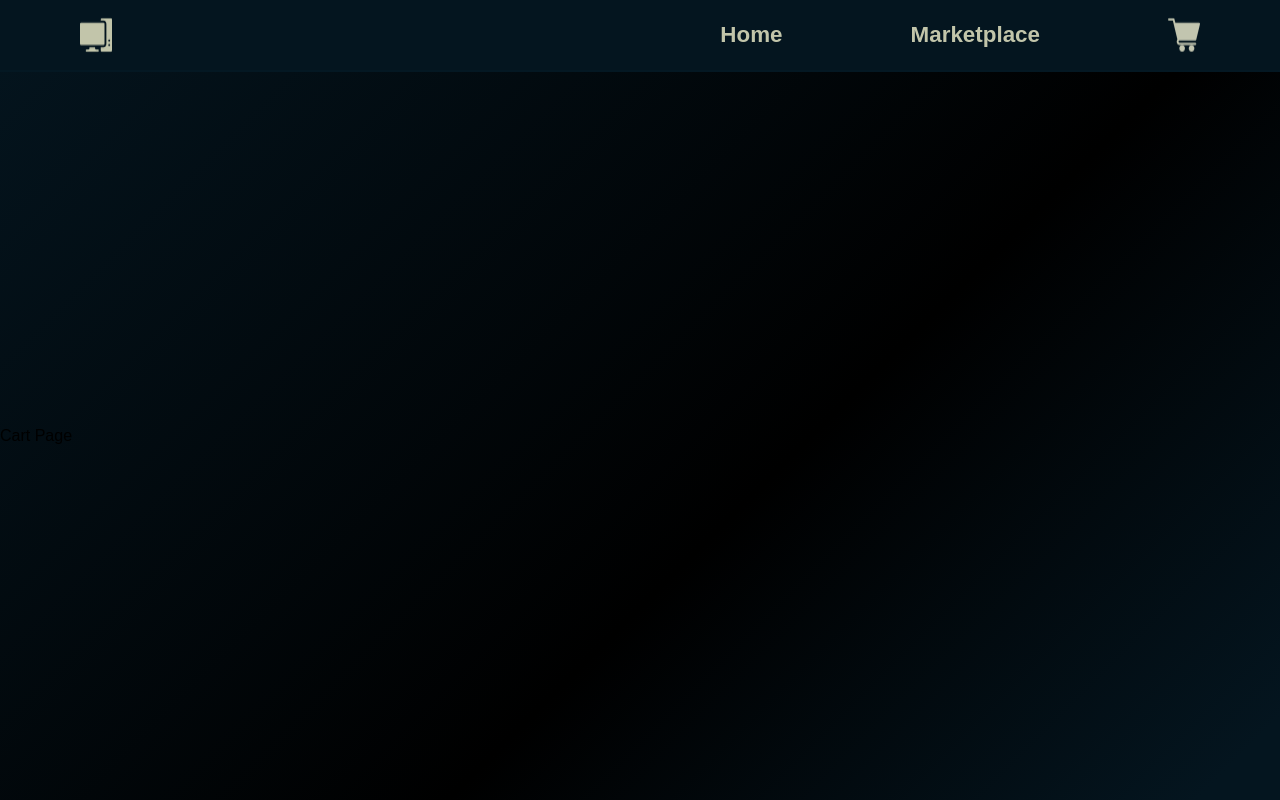
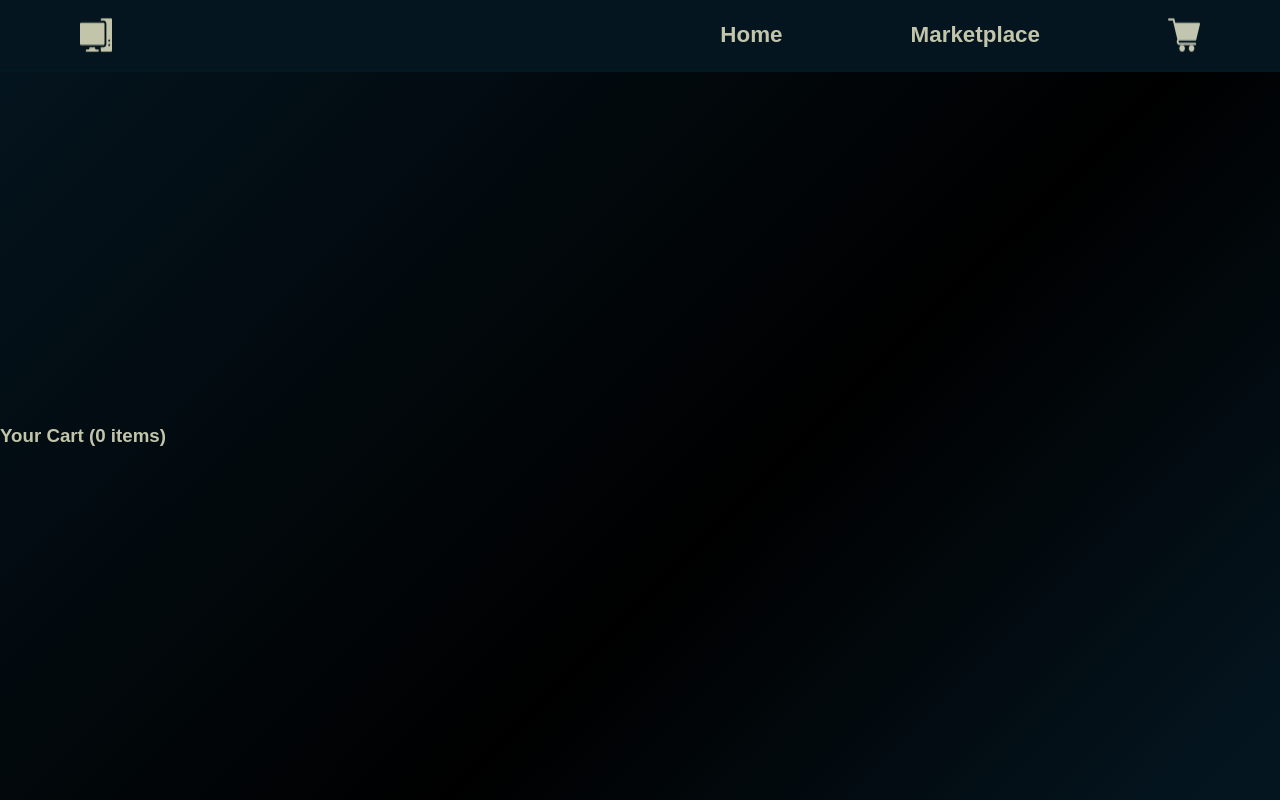
Before and after one commit to JoaoMateus98/shopping-cart, a React (Create React App) app: page /cart in a window 1280 px wide. Built offline with nearby package versions, Linux system fonts and the light colour scheme.

Commit message:
started working on CartItem and CartWithItems components

```diff
--- a/src/components/Nav.css
+++ b/src/components/Nav.css
@@ -47,7 +47,7 @@ nav > ul {
 
 .total-container {
   position: relative;
-  left: 0.6rem;
+  left: 0.5rem;
   align-self: flex-end;
   border-radius: 50%;
   height: 1.3rem;
--- /dev/null
+++ b/src/components/cart/Cart.css
@@ -0,0 +1,9 @@
+.cart-section {
+  color: var(--laurel-green);
+  display: flex;
+  flex-direction: column;
+}
+
+.cart-header {
+  display: flex;
+}
--- a/src/components/cart/Cart.js
+++ b/src/components/cart/Cart.js
@@ -1,5 +1,32 @@
+import { useContext } from "react";
+import { CartContext } from "../../helpers/CartProvider";
+import { countTotalQuantity } from "../../helpers/handleCartItems";
+import "./Cart.css";
+
 const Cart = () => {
-  return <div>Cart Page</div>;
+  const { cartItems, setCartItems } = useContext(CartContext);
+  return <CartWithItems cartItems={cartItems} />;
 };
 
+const CartWithItems = ({ cartItems }) => {
+  return (
+    <>
+      <section className="cart-section">
+        <section className="cart-header">
+          <h1>{`Your Cart (${countTotalQuantity(cartItems)} items)`}</h1>
+        </section>
+        <section className="cart-items"></section>
+      </section>
+      <section className="checkout-section">
+        <section></section>
+        <section></section>
+      </section>
+    </>
+  );
+};
+
+const CartItem = () => {};
+
+// TODO: createCartWithNoItems
+
 export default Cart;
```
Also changed, not shown: 2 other files (tests, documents, lock files or other folders).
